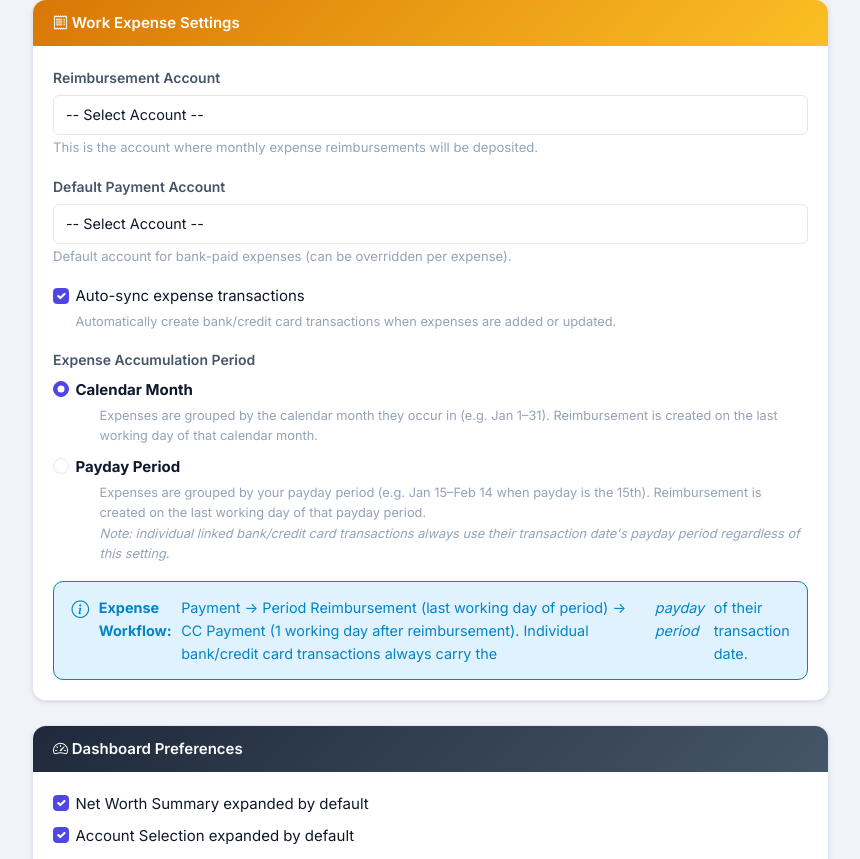
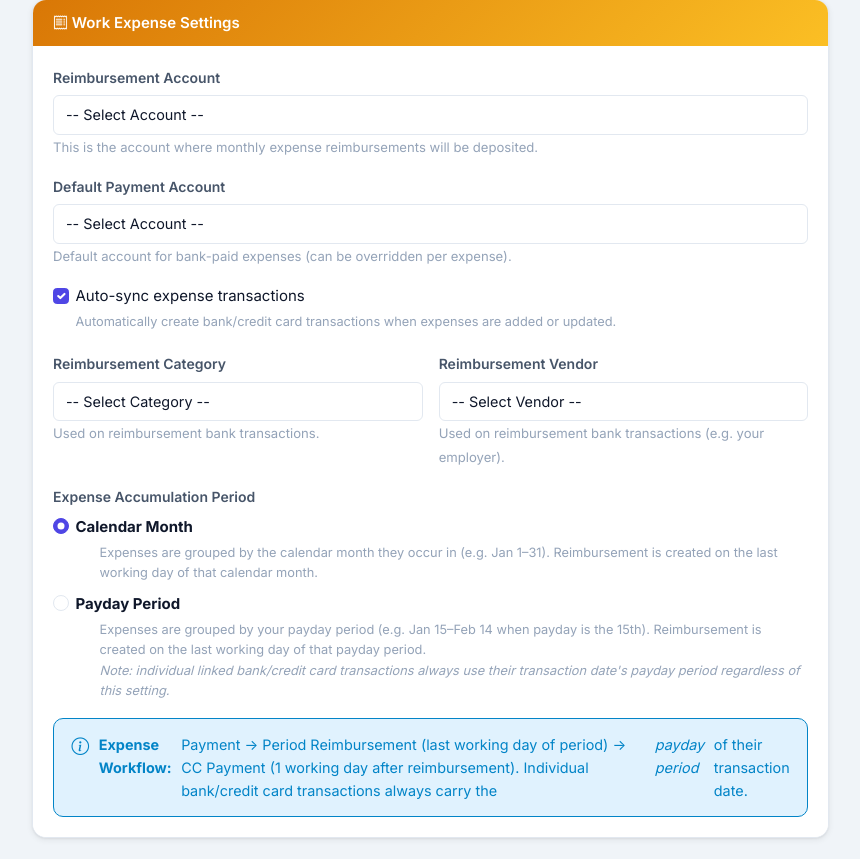
Before and after one commit to KeironTJ/JonesHQ-Finance, a Flask app: page /settings in a window 1280 px wide. Shown: the part 712-1571 px from the top of the page, without its empty margins (4-864 px from the left). Run offline with Flask 3, Linux system fonts and the light colour scheme; a user stored in the database is signed in; tables that the repository leaves empty hold one stand-in row (values such as "Sample post"); some libraries are stand-ins or nearby versions.

Commit message:
feat: add reimbursement category and vendor selection to settings
bugfix: expenses now create cc reimbursement transactions when syncing.

```diff
--- a/blueprints/expenses/routes.py
+++ b/blueprints/expenses/routes.py
@@ -261,6 +261,11 @@ def update_expense(expense_id):
 def delete_expense(expense_id):
     try:
         expense = family_get_or_404(Expense, expense_id)
+        # Delete linked bank/CC transactions first
+        try:
+            ExpenseSyncService.bulk_delete_linked_transactions(expense_ids=[expense.id])
+        except Exception:
+            current_app.logger.exception(f'Error deleting linked transactions for expense {expense_id}')
         # Delete the auto-created trip row for fuel expenses
         if expense.expense_type == 'Fuel':
             ExpenseSyncService.delete_fuel_trip_for_expense(expense)
--- a/blueprints/settings/routes.py
+++ b/blueprints/settings/routes.py
@@ -3,6 +3,8 @@ from flask import jsonify
 from . import settings_bp
 from models.settings import Settings
 from models.accounts import Account
+from models.categories import Category
+from models.vendors import Vendor
 from models.tax_settings import TaxSettings
 from extensions import db
 from decimal import Decimal
@@ -22,6 +24,8 @@ def index():
     expense_payment_account = Settings.get_value('expenses.payment_account_id')
     expense_auto_sync = Settings.get_value('expenses.auto_sync', True)
     expense_period_mode = Settings.get_value('expenses.period_mode', 'calendar_month')
+    expense_reimburse_category_id = Settings.get_value('expenses.reimburse_category_id')
+    expense_reimburse_vendor_id   = Settings.get_value('expenses.reimburse_vendor_id')
 
     # Dashboard preferences
     networth_expanded = Settings.get_value('dashboard.networth_expanded', True)
@@ -33,6 +37,8 @@ def index():
 
     # Get all active accounts
     accounts = family_query(Account).filter_by(is_active=True).order_by(Account.name).all()
+    categories = family_query(Category).order_by(Category.head_budget, Category.sub_budget).all()
+    vendors    = family_query(Vendor).order_by(Vendor.name).all()
 
     return render_template('settings/index.html',
                          default_generation_years=default_generation_years,
@@ -41,7 +47,11 @@ def index():
                          expense_payment_account=int(expense_payment_account) if expense_payment_account else None,
                          expense_auto_sync=expense_auto_sync,
                          expense_period_mode=expense_period_mode,
+                         expense_reimburse_category_id=int(expense_reimburse_category_id) if expense_reimburse_category_id else None,
+                         expense_reimburse_vendor_id=int(expense_reimburse_vendor_id) if expense_reimburse_vendor_id else None,
                          accounts=accounts,
+                         categories=categories,
+                         vendors=vendors,
                          networth_expanded=networth_expanded,
                          account_selection_expanded=account_selection_expanded,
                          payday_expanded=payday_expanded,
@@ -110,6 +120,15 @@ def update():
             'Automatically sync expense transactions',
             'bool'
         )
+
+        expense_reimburse_category = request.form.get('expense_reimburse_category')
+        if expense_reimburse_category:
+            Settings.set_value('expenses.reimburse_category_id', int(expense_reimburse_category),
+                               'Category for reimbursement/bank-expense transactions', 'int')
+        expense_reimburse_vendor = request.form.get('expense_reimburse_vendor')
+        if expense_reimburse_vendor:
+            Settings.set_value('expenses.reimburse_vendor_id', int(expense_reimburse_vendor),
+                               'Vendor for reimbursement/bank-expense transactions', 'int')
 
         expense_period_mode = request.form.get('expense_period_mode', 'calendar_month')
         if expense_period_mode not in ('calendar_month', 'payday_period'):
--- a/templates/settings/index.html
+++ b/templates/settings/index.html
@@ -111,6 +111,33 @@
                             <small class="form-text text-muted d-block">
                                 Automatically create bank/credit card transactions when expenses are added or updated.
                             </small>
+                        </div>
+
+                        <div class="row g-3 mt-1">
+                            <div class="col-md-6">
+                                <label for="expense_reimburse_category" class="form-label">Reimbursement Category</label>
+                                <select class="form-select" id="expense_reimburse_category" name="expense_reimburse_category">
+                                    <option value="">-- Select Category --</option>
+                                    {% for cat in categories %}
+                                    <option value="{{ cat.id }}" {% if cat.id == expense_reimburse_category_id %}selected{% endif %}>
+                                        {{ cat.head_budget }}{% if cat.sub_budget %} › {{ cat.sub_budget }}{% endif %}
+                                    </option>
+                                    {% endfor %}
+                                </select>
+                                <small class="text-muted">Used on reimbursement bank transactions.</small>
+                            </div>
+                            <div class="col-md-6">
+                                <label for="expense_reimburse_vendor" class="form-label">Reimbursement Vendor</label>
+                                <select class="form-select" id="expense_reimburse_vendor" name="expense_reimburse_vendor">
+                                    <option value="">-- Select Vendor --</option>
+                                    {% for v in vendors %}
+                                    <option value="{{ v.id }}" {% if v.id == expense_reimburse_vendor_id %}selected{% endif %}>
+                                        {{ v.name }}
+                                    </option>
+                                    {% endfor %}
+                                </select>
+                                <small class="text-muted">Used on reimbursement bank transactions (e.g. your employer).</small>
+                            </div>
                         </div>
 
                         <div class="mb-3 mt-3">
```
Also changed, not shown: services/expense_sync_service.py (+60 -23 lines).
